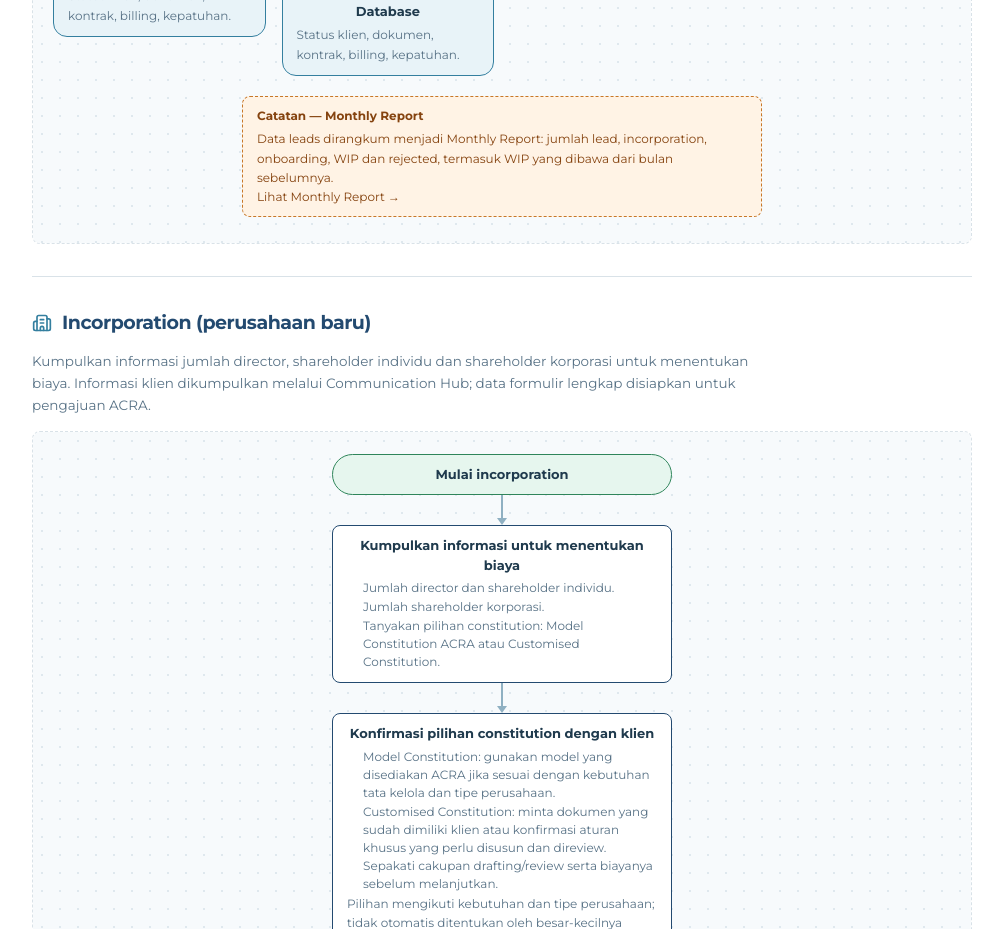
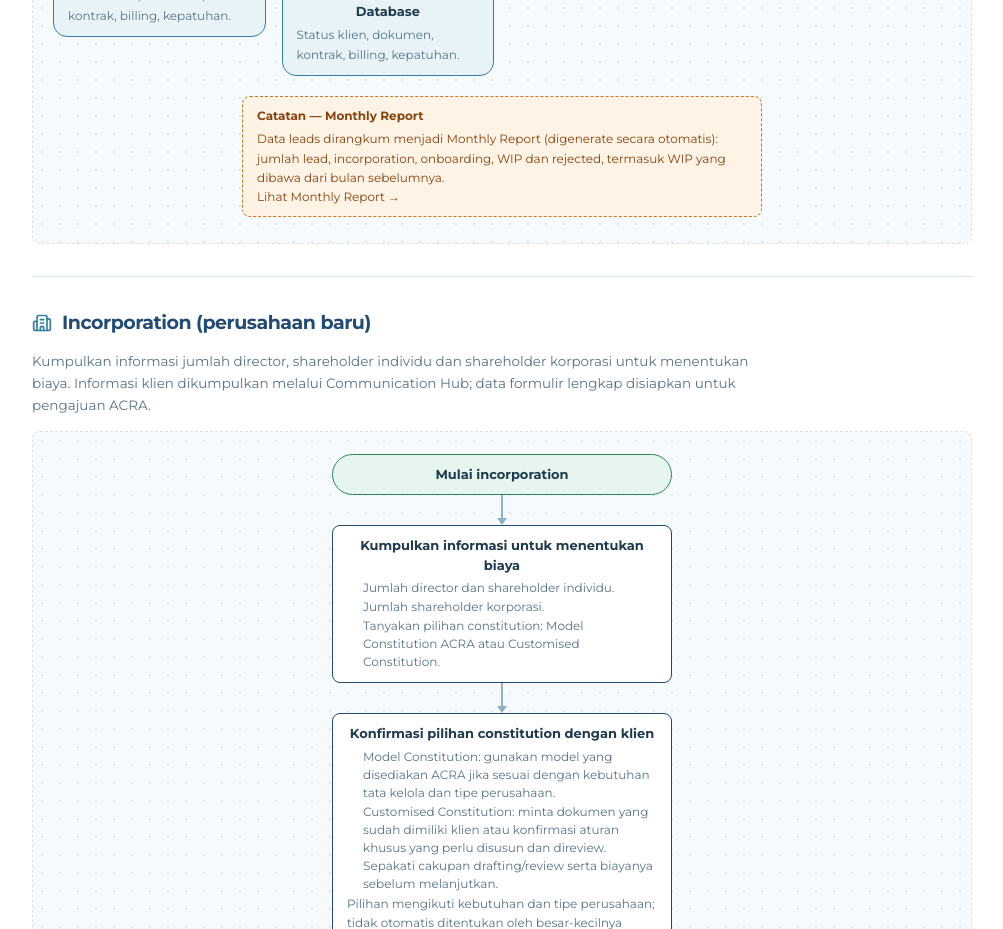
Before and after one commit to irosadie/soas-crm-handbook, a Next.js app: page /docs in a window 1280 px wide. Shown: the part 10900-11829 px from the top of the page, without its empty margins (268-1271 px from the left). Built offline with nearby package versions, Linux system fonts and the light colour scheme.

Commit message:
docs: clarify automatic monthly report generation

```diff
--- a/components/docs-view.tsx
+++ b/components/docs-view.tsx
@@ -505,7 +505,7 @@ export default function DocsView({ version = "1.1" }: { version?: "1.0" | "1.1"
               </Branch>
             </Branches>
             {version === "1.1" && <FlowNode id="lead-monthly-report-note" kind="note" lang={lang} title={isId ? "Catatan — Monthly Report" : "Note — Monthly Report"}>
-              <p>{isId ? "Data leads dirangkum menjadi Monthly Report: jumlah lead, incorporation, onboarding, WIP dan rejected, termasuk WIP yang dibawa dari bulan sebelumnya." : "Lead data is compiled into the Monthly Report: lead counts, incorporations, onboardings, WIP and rejected leads, including WIP carried forward from the previous month."}</p>
+              <p>{isId ? "Data leads dirangkum menjadi Monthly Report (digenerate secara otomatis): jumlah lead, incorporation, onboarding, WIP dan rejected, termasuk WIP yang dibawa dari bulan sebelumnya." : "Lead data is compiled into the Monthly Report (automatically generated): lead counts, incorporations, onboardings, WIP and rejected leads, including WIP carried forward from the previous month."}</p>
               <a href="#monthly-management-report">{isId ? "Lihat Monthly Report →" : "View Monthly Report →"}</a>
             </FlowNode>}
           </Flow>
```
